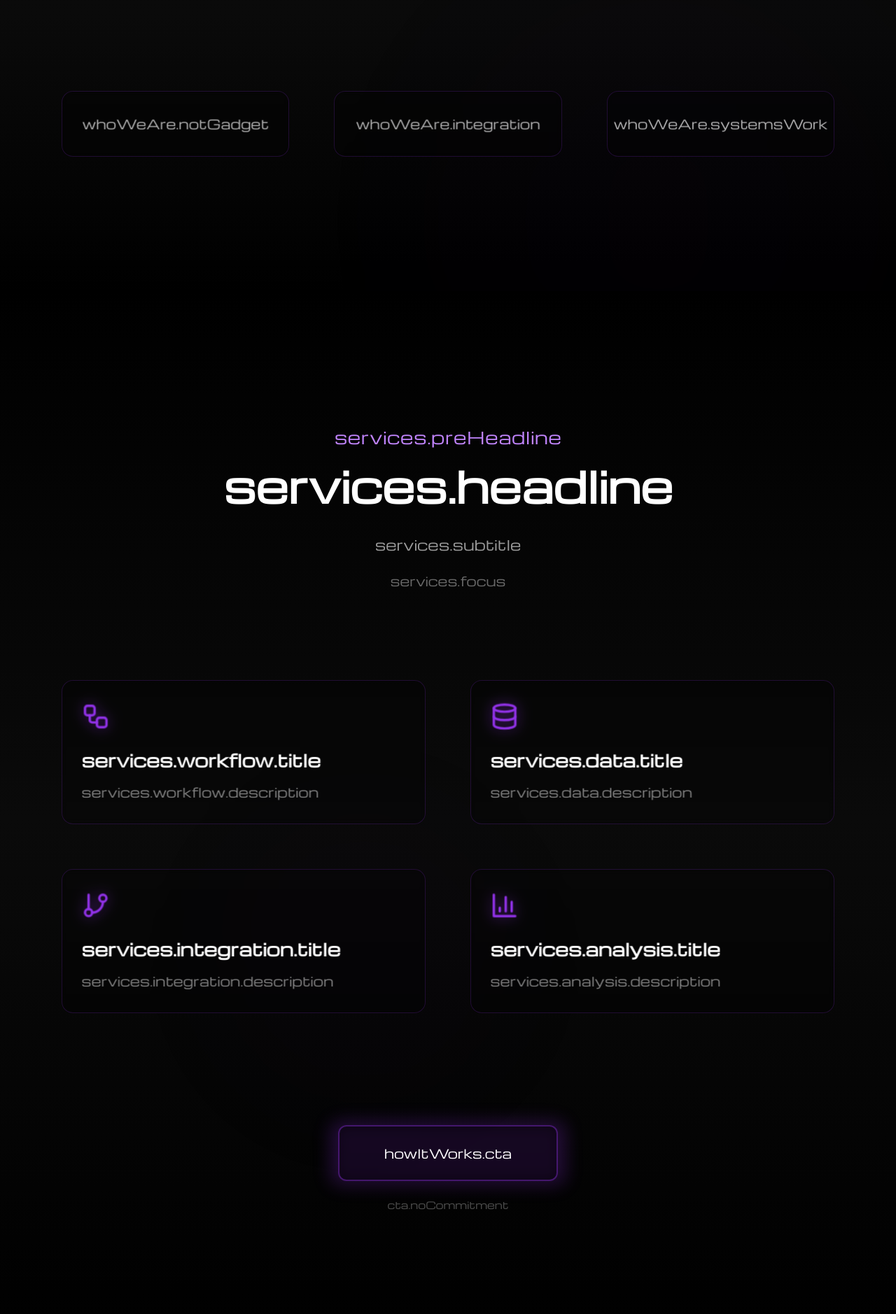
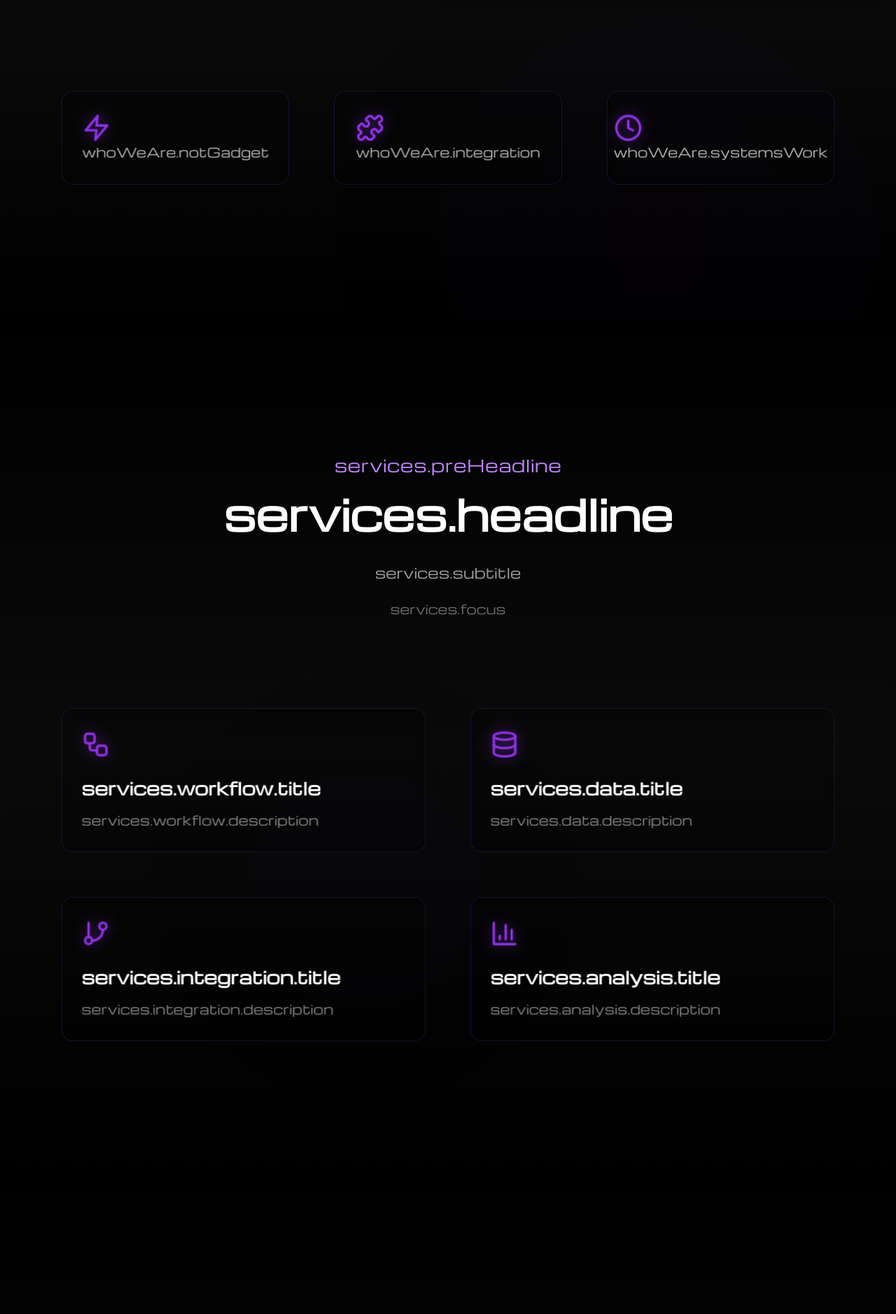
Before and after one commit to clippyt03/futura, a React (Vite) app: page / in a window 1280 px wide. Shown: the part 1242-3120 px from the top of the page at 70% size. Built offline with nearby package versions, Linux system fonts and the light colour scheme; the HTML template or start-up script is replaced by a standard one.

Commit message:
Updated Services.tsx

```diff
--- a/src/components/Services.tsx
+++ b/src/components/Services.tsx
@@ -6,10 +6,6 @@ import TiltCard from './TiltCard';
 
 const Services = () => {
   const { t } = useTranslation();
-
-  const handleCTA = () => {
-    window.open('https://tally.so/r/2EPBVM', '_blank');
-  };
 
   const services = [
     {
@@ -121,7 +117,7 @@ const Services = () => {
 
           {/* Services grid */}
           <motion.div
-            className="grid grid-cols-1 md:grid-cols-2 gap-12 md:gap-16 mb-32 md:mb-40"
+            className="grid grid-cols-1 md:grid-cols-2 gap-12 md:gap-16"
             variants={containerVariants}
             initial="hidden"
             whileInView="visible"
@@ -169,43 +165,6 @@ const Services = () => {
               </motion.div>
             ))}
           </motion.div>
-
-          {/* Bottom CTA */}
-          <motion.div
-            className="text-center"
-            initial={{ opacity: 0, y: 30 }}
-            whileInView={{ opacity: 1, y: 0 }}
-            viewport={{ once: true }}
-            transition={{ duration: 0.8 }}
-          >
-            <div className="relative inline-block">
-              <motion.div
-                className="absolute -inset-1 rounded-xl bg-purple-500/40 blur-md"
-                animate={{
-                  scale: [1, 1.05, 1],
-                  opacity: [0.3, 0.6, 0.3],
-                }}
-                transition={{
-                  duration: 2,
-                  repeat: Infinity,
-                  ease: "easeInOut"
-                }}
-              />
-              <motion.button
-                onClick={handleCTA}
-                className="group relative px-12 md:px-16 py-5 md:py-6 rounded-xl font-michroma text-base md:text-lg text-white border-2 border-purple-500/40 bg-black/40 backdrop-blur-sm hover:border-purple-500/70 transition-all duration-300"
-                whileHover={{ scale: 1.02 }}
-                whileTap={{ scale: 0.98 }}
-              >
-                <span className="relative z-10">{t('howItWorks.cta')}</span>
-                <div className="absolute inset-0 rounded-xl bg-gradient-to-r from-purple-600/0 via-purple-600/10 to-purple-600/0 opacity-0 group-hover:opacity-100 transition-opacity duration-300" />
-              </motion.button>
-            </div>
-
-            <p className="text-sm text-white/30 mt-6">
-              {t('cta.noCommitment')}
-            </p>
-          </motion.div>
         </div>
       </section>
     </SectionTransition>
--- a/src/components/WhoWeAre.tsx
+++ b/src/components/WhoWeAre.tsx
@@ -1,14 +1,15 @@
 import { motion } from 'framer-motion';
 import { useTranslation } from 'react-i18next';
+import { Zap, Puzzle, Clock } from 'lucide-react';
 import TiltCard from './TiltCard';
 
 export default function WhoWeAre() {
   const { t } = useTranslation();
 
   const items = [
-    { text: t('whoWeAre.notGadget') },
-    { text: t('whoWeAre.integration') },
-    { text: t('whoWeAre.systemsWork') },
+    { text: t('whoWeAre.notGadget'), icon: Zap },
+    { text: t('whoWeAre.integration'), icon: Puzzle },
+    { text: t('whoWeAre.systemsWork'), icon: Clock },
   ];
 
   const containerVariants = {
@@ -91,10 +92,25 @@ export default function WhoWeAre() {
               className="h-full"
             >
               <TiltCard
-                className="group h-full p-8 rounded-2xl bg-black/20 backdrop-blur-sm border border-purple-500/20 hover:border-purple-500/50 transition-all duration-300 flex items-center justify-center"
+                className="group h-full p-8 rounded-2xl bg-black/20 backdrop-blur-sm border border-purple-500/20 hover:border-purple-500/50 transition-all duration-300 flex flex-col items-center justify-center gap-6"
                 tiltStrength={10}
                 glowColor="rgba(147,51,234,0.5)"
               >
+                <motion.div
+                  whileHover={{
+                    rotate: 360,
+                    scale: 1.2,
+                  }}
+                  transition={{ duration: 0.6 }}
+                >
+                  <item.icon
+                    size={40}
+                    className="text-purple-500 group-hover:text-purple-400 transition-colors duration-300"
+                    style={{
+                      filter: 'drop-shadow(0 0 10px rgba(147,51,234,0.6))'
+                    }}
+                  />
+                </motion.div>
                 <p className="text-base md:text-lg text-white/70 leading-relaxed font-light text-center">
                   {item.text}
                 </p>
```
